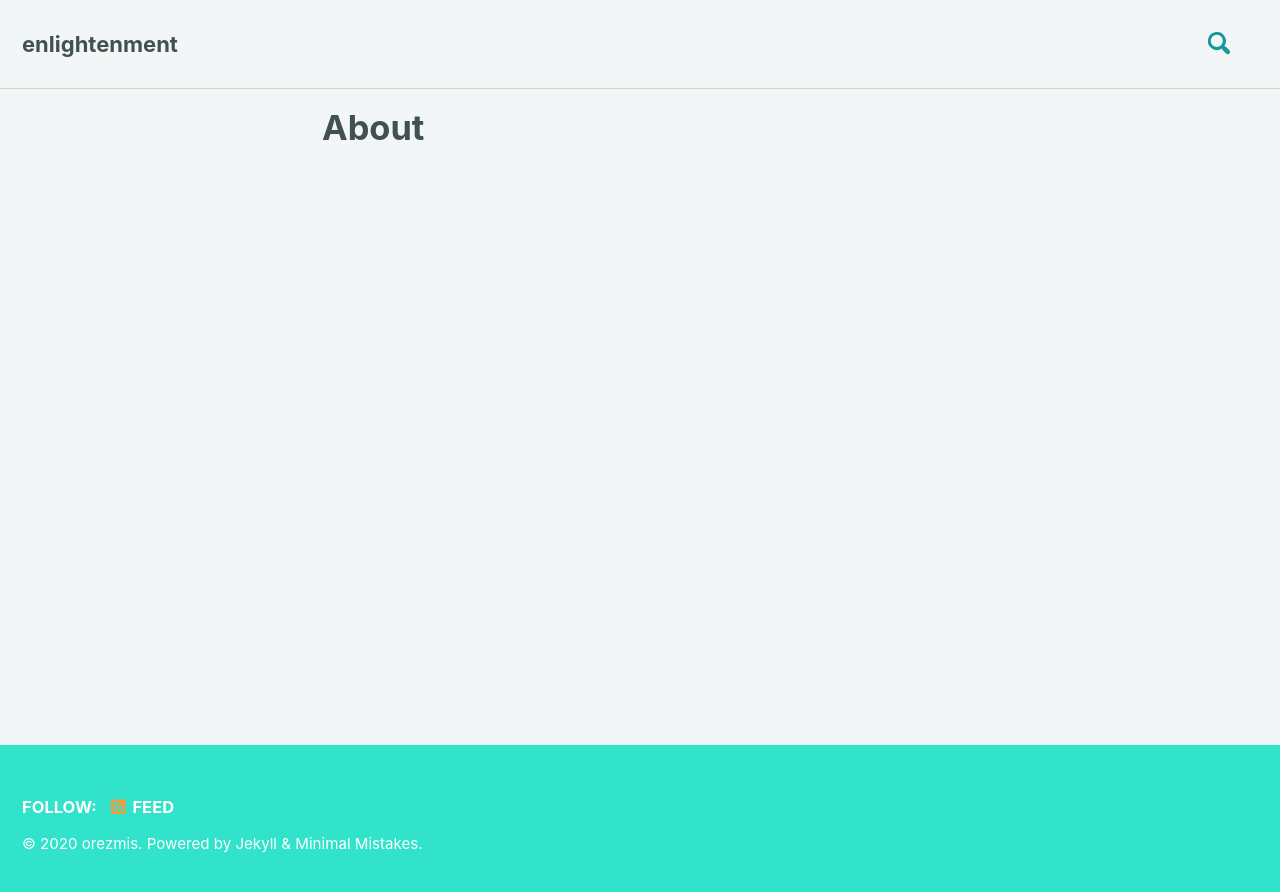
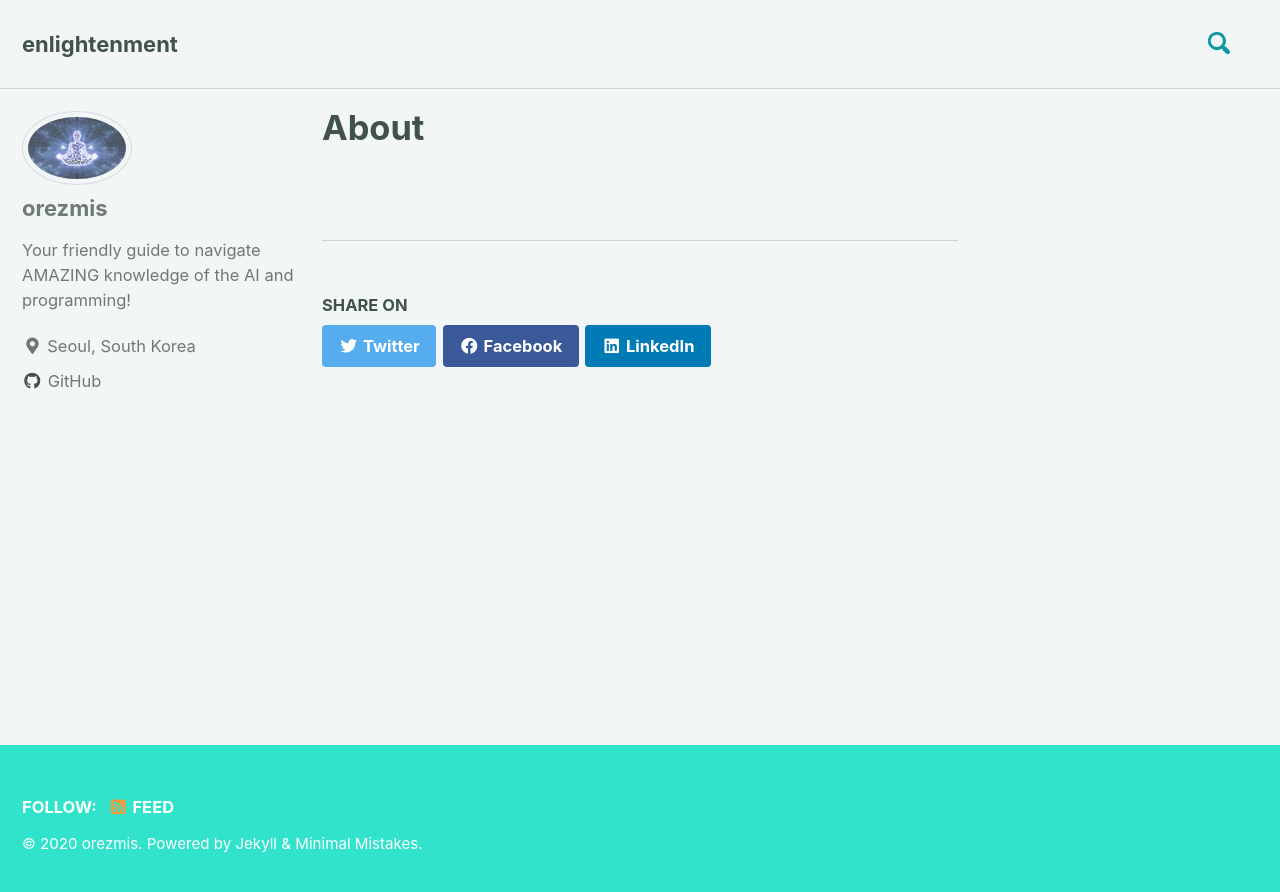
Before and after one commit to orezmis/orezmis.github.io, a Jekyll site: the page built from _pages/about.md, in a window 1280 px wide. Shown: the top 892 px of the page. Built offline with Jekyll 4.4.1, drawn with Linux system fonts in a browser that asks for light colours; cached includes are drawn as plain includes; some of the changed lines change nothing that is shown.

Commit message:
page tab added

```diff
--- a/_config.yml
+++ b/_config.yml
@@ -279,3 +279,15 @@ defaults:
       comments: true
       share: true
       related: true
+
+  # _pages
+  - scope:
+      path: ""
+      type: pages
+    values:
+      layout: single
+      author_profile: true
+      read_time: false
+      comments: false
+      share: true
+      related: false
```
